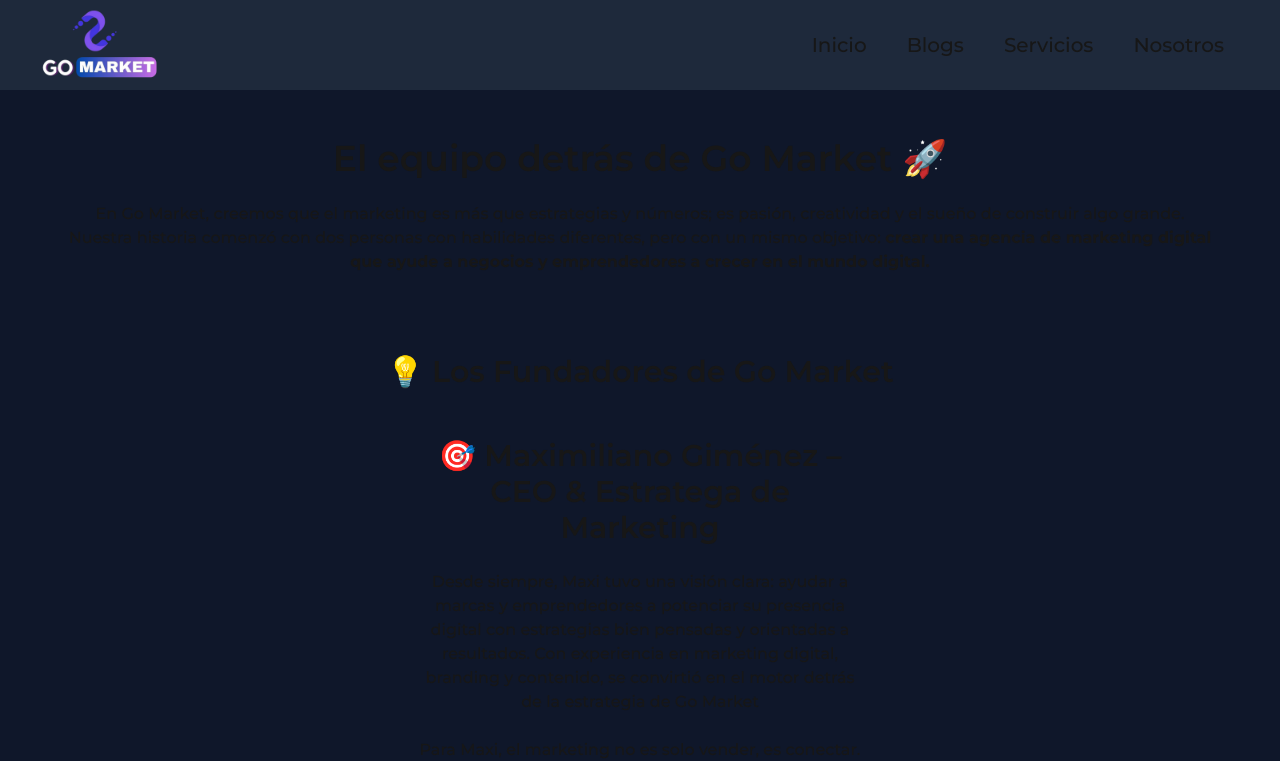
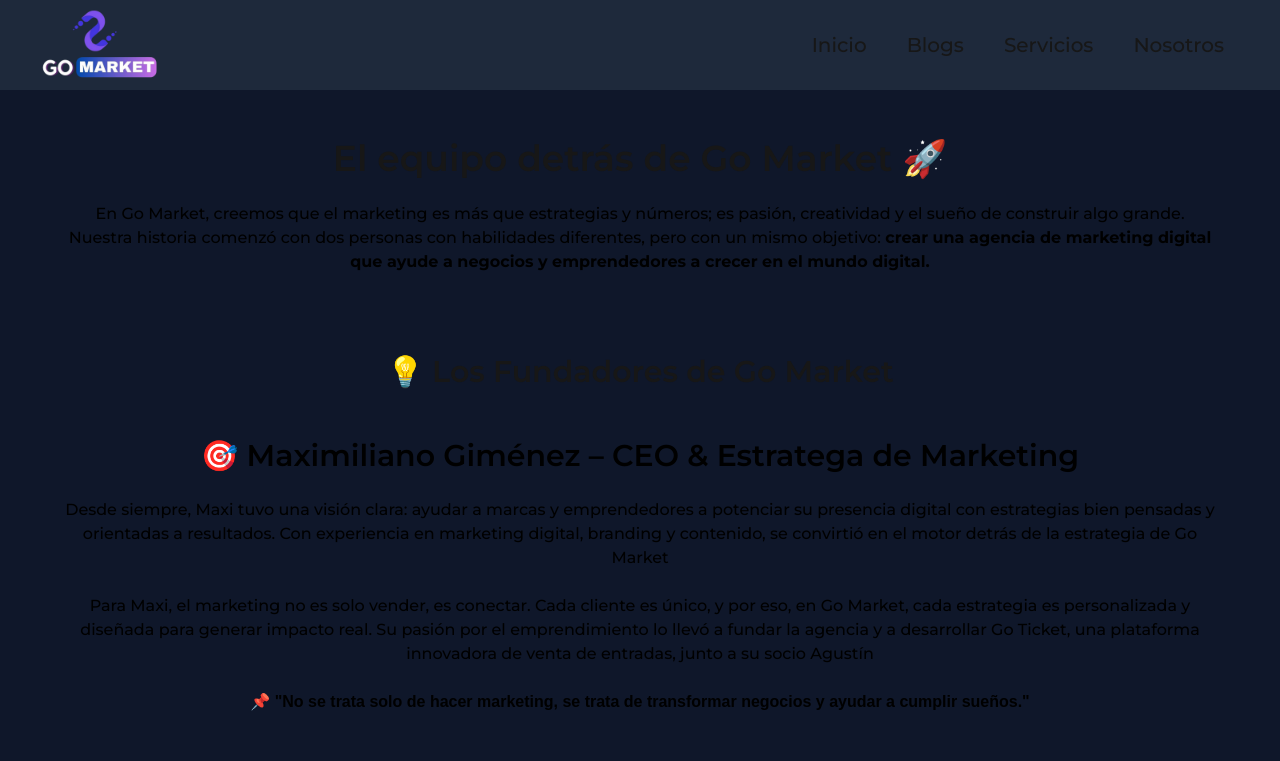
Before and after one commit to aguustin/gomarket, a Next.js app in the folder client/: page /Nosotros in a window 1280 px wide. Shown: the top 761 px of the page. Built offline with nearby package versions, Linux system fonts and the light colour scheme; no server answers.

Commit message:
ultimos retoques

```diff
--- a/client/app/Nosotros/nosotros.css
+++ b/client/app/Nosotros/nosotros.css
@@ -28,7 +28,10 @@ p, label{
     }
 
     .agus-maxi-child-div{
+        margin: auto !important;
+        width: 90vw !important;
         text-align: center;
+        color: black;
     }
 }
 
--- a/client/app/Nosotros/page.jsx
+++ b/client/app/Nosotros/page.jsx
@@ -21,7 +21,7 @@ const Nosotros = () => {
         </div>
         <div className='agus-maxi flex justify-around items-center mt-12 pl-10 pr-10'>
             <AnimationA>
-            <div className='agus-maxi-child-div mx-auto text-center' style={{width:'450px'}}>
+            <div className='agus-maxi-child-div mx-auto text-center text-black' style={{width:'600px'}}>
                 <h3 className='text-3xl text-center'>🎯 Maximiliano Giménez – CEO & Estratega de Marketing</h3>
                 <p className='mt-6'>Desde siempre, Maxi tuvo una visión clara: ayudar a marcas y emprendedores a potenciar su presencia digital con estrategias bien pensadas y orientadas a resultados. Con experiencia en marketing digital, branding y contenido, se convirtió en el motor detrás de la estrategia de Go Market</p><br></br>
                 <p>Para Maxi, el marketing no es solo vender, es conectar. Cada cliente es único, y por eso, en Go Market, cada estrategia es personalizada y diseñada para generar impacto real. Su pasión por el emprendimiento lo llevó a fundar la agencia y a desarrollar Go Ticket, una plataforma innovadora de venta de entradas, junto a su socio Agustín</p><br></br>
```
